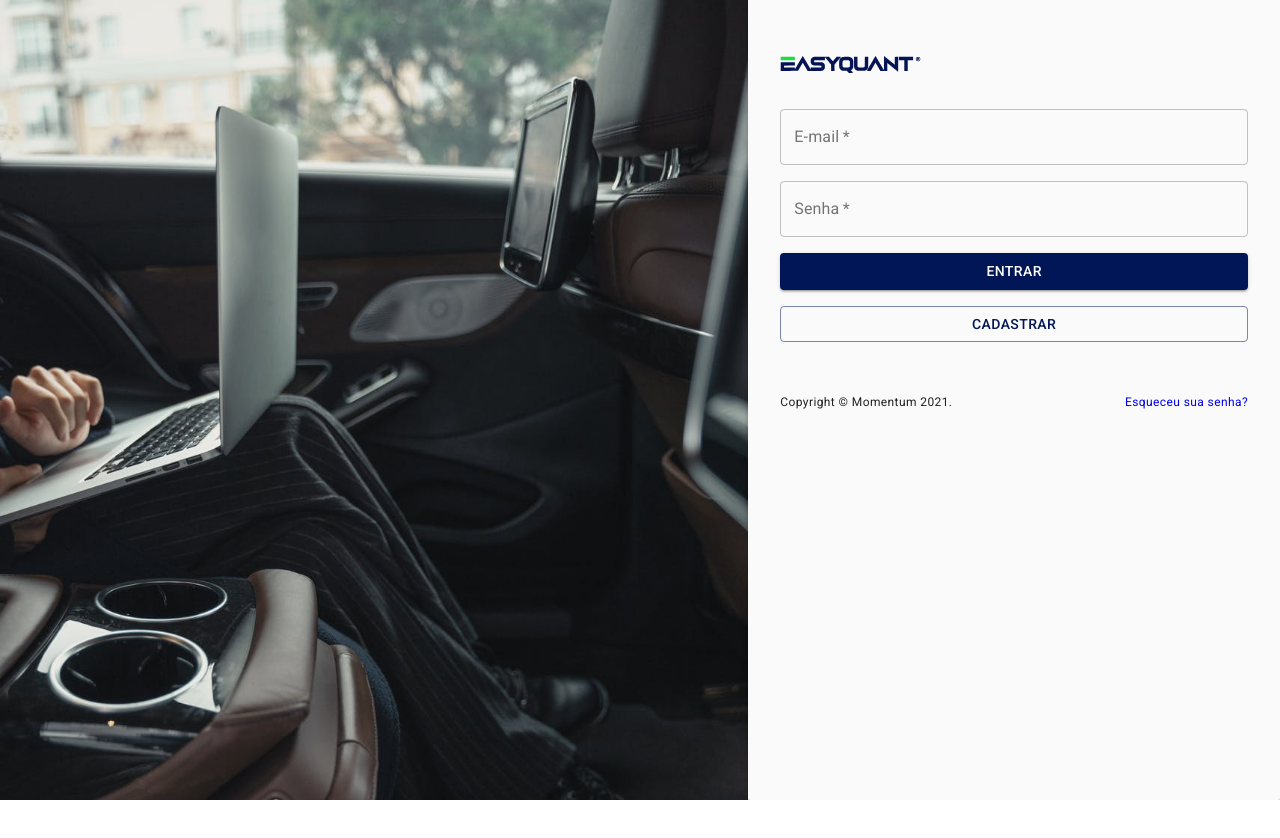
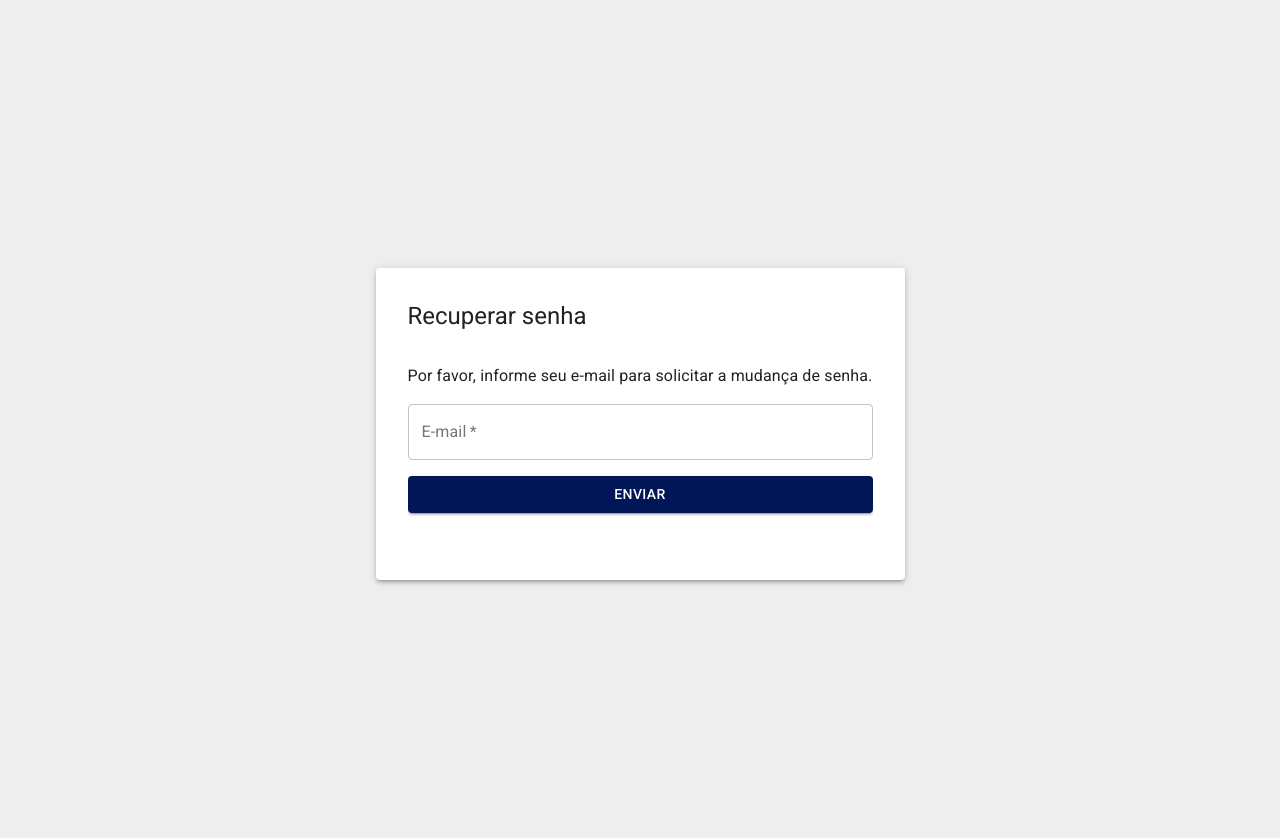
Before and after one commit to cefasgarciapereira/momentum-front, a React (Create React App) app: page /esqueci-minha-senha in a window 1280 px wide. Before the commit this address led to /login. Shown: the top 838 px of the page. Before the commit the page ends 800 px from the top, so only its background shows below. Built offline with nearby package versions, Linux system fonts and the light colour scheme.

Commit message:
feat(User): forget password screen and request

```diff
--- a/src/contexts/session.js
+++ b/src/contexts/session.js
@@ -156,6 +156,12 @@ const SessionProvider = ({ children }) => {
         isAuthenticated();
     }, [user])
 
+
+    const requestNewPassword = async (email) => {
+        const res = await axios.post(`${BASE_URL}/user/requestNewPassword`, { email })
+        return res;
+    }
+
     return (
         <SessionContext.Provider
             value={{
@@ -166,7 +172,8 @@ const SessionProvider = ({ children }) => {
                 register,
                 login,
                 logout,
-                fetchApi
+                fetchApi,
+                requestNewPassword
             }}>
             {children}
         </SessionContext.Provider>
--- /dev/null
+++ b/src/pages/ForgotPassword/ForgotPassword.jsx
@@ -0,0 +1,104 @@
+import { useState } from 'react';
+import {
+    Container,
+    Grid,
+    Paper,
+    Typography,
+    TextField,
+    Button,
+    CircularProgress,
+    FormHelperText,
+    Box
+} from '@material-ui/core';
+import { Link as RouterLink } from 'react-router-dom';
+import { Page } from 'components';
+import { useSession } from 'contexts/session';
+
+const initialState = {
+    email: ''
+}
+
+export default function ForgotPassword() {
+    const { requestNewPassword } = useSession()
+    const [values, setValues] = useState(initialState)
+    const [loading, setLoading] = useState(false)
+    const [isEmailSent, setIsEmailSent] = useState(false)
+    const [error, setError] = useState(false)
+
+    const handleChange = (prop) => (event) => {
+        setValues({ ...values, [prop]: event.target.value });
+    };
+
+
+    const handleSubmit = async (e) => {
+        e.preventDefault();
+        setLoading(true);
+        requestNewPassword(values.email)
+            .then(() => {
+                setIsEmailSent(true);
+                setLoading(false);
+            }).catch(err => {
+                try {
+                    setError(err.response.data.error)
+                } catch (e) {
+                    setError(`${err}`)
+                }
+                setLoading(false);
+            })
+    }
+
+    return (
+        <Page title="Esqueci Minha Senha" style={{ backgroundColor: '#eee' }}>
+            <Container style={{ height: '100vh' }}>
+                <Grid
+                    container
+                    direction="row"
+                    justify="center"
+                    alignItems="center"
+                    style={{
+                        height: '100%'
+                    }}
+                >
+                    <Paper elevation={3} style={{ display: 'flex', flexDirection: 'column', gap: '1rem', padding: '2rem', overflow: 'auto' }}>
+                        <Typography variant="h5">Recuperar senha</Typography>
+                        {
+                            isEmailSent ?
+                            <Box>
+                                <Typography variant="body1">
+                                    Tudo certo! Enviamos um e-mail para você configurar uma nova senha.
+                                    O código será válido por 15 minutos.
+                                </Typography>
+                                <Button component={RouterLink} to="/login">Voltar</Button>
+                            </Box> :
+                                <form style={{ display: 'flex', flexDirection: 'column', gap: '1rem', padding: '1rem 0', overflow: 'auto' }}>
+                                    <Typography variant="body1">Por favor, informe seu e-mail para solicitar a mudança de senha.</Typography>
+                                    <TextField
+                                        fullWidth
+                                        value={values.email}
+                                        onChange={handleChange('email')}
+                                        label="E-mail"
+                                        variant="outlined"
+                                        required
+                                    />
+                                    <Button
+                                        fullWidth
+                                        label="Cadastrar"
+                                        variant="contained"
+                                        color="primary"
+                                        loading='true'
+                                        disabled={loading}
+                                        endIcon={loading && <CircularProgress color="white" size={24} />}
+                                        onClick={handleSubmit}
+                                        type="submit"
+                                    >
+                                        Enviar
+                                    </Button>
+                                    <FormHelperText error>{error}</FormHelperText>
+                                </form>
+                        }
+                    </Paper>
+                </Grid>
+            </Container>
+        </Page>
+    )
+}
--- /dev/null
+++ b/src/pages/ForgotPassword/index.js
@@ -0,0 +1 @@
+export { default } from './ForgotPassword';
--- a/src/pages/Login/Login.jsx
+++ b/src/pages/Login/Login.jsx
@@ -29,7 +29,7 @@ export default function Login() {
                     }
                     <Box style={{ width: '100%' }} display="flex" alignItems="center" justifyContent="space-between">
                         <Typography variant="caption">Copyright © Momentum 2021.</Typography>
-                        <Typography variant="caption" component={RouterLink} to="/recuperarsenha">Esqueceu sua senha?</Typography>
+                        <Typography variant="caption" component={RouterLink} to="/esqueci-minha-senha">Esqueceu sua senha?</Typography>
                     </Box>
                 </Page>
             </Paper>
--- a/src/pages/Login/SignUpForm.jsx
+++ b/src/pages/Login/SignUpForm.jsx
@@ -48,7 +48,7 @@ export default function SignUpForm(props) {
     }
 
     return (
-        <form onSubmit={handleSubmit}style={{ display: 'flex', flexDirection: 'column', gap: '1rem', padding: '2rem 0', overflow: 'auto' }}>
+        <form onSubmit={handleSubmit} style={{ display: 'flex', flexDirection: 'column', gap: '1rem', padding: '2rem 0', overflow: 'auto' }}>
             <TextField
                 fullWidth
                 value={values.name}
--- a/src/pages/index.js
+++ /dev/null
@@ -1,2 +0,0 @@
-export { default } from './Momentum'
-export { default } from './Blog'
--- a/src/routes/Routes.jsx
+++ b/src/routes/Routes.jsx
@@ -8,12 +8,14 @@ function Routes() {
   const Momentum = lazy(() => import('pages/Momentum'));
   const Blog = lazy(() => import('pages/Blog'));
   const Post = lazy(() => import('pages/Blog/Post'));
+  const ForgotPassword = lazy(() => import('pages/ForgotPassword'))
 
   return (
     <Suspense fallback={<LoadingScreen />}>
       <Switch>
         <Route exact path='/404' component={Error404} />
         <GuestRoute exact path='/login' component={Login} />
+        <GuestRoute exact path='/esqueci-minha-senha' component={ForgotPassword}/>
         <AuthRoute
           path='/'
           render={(props) => (
```
